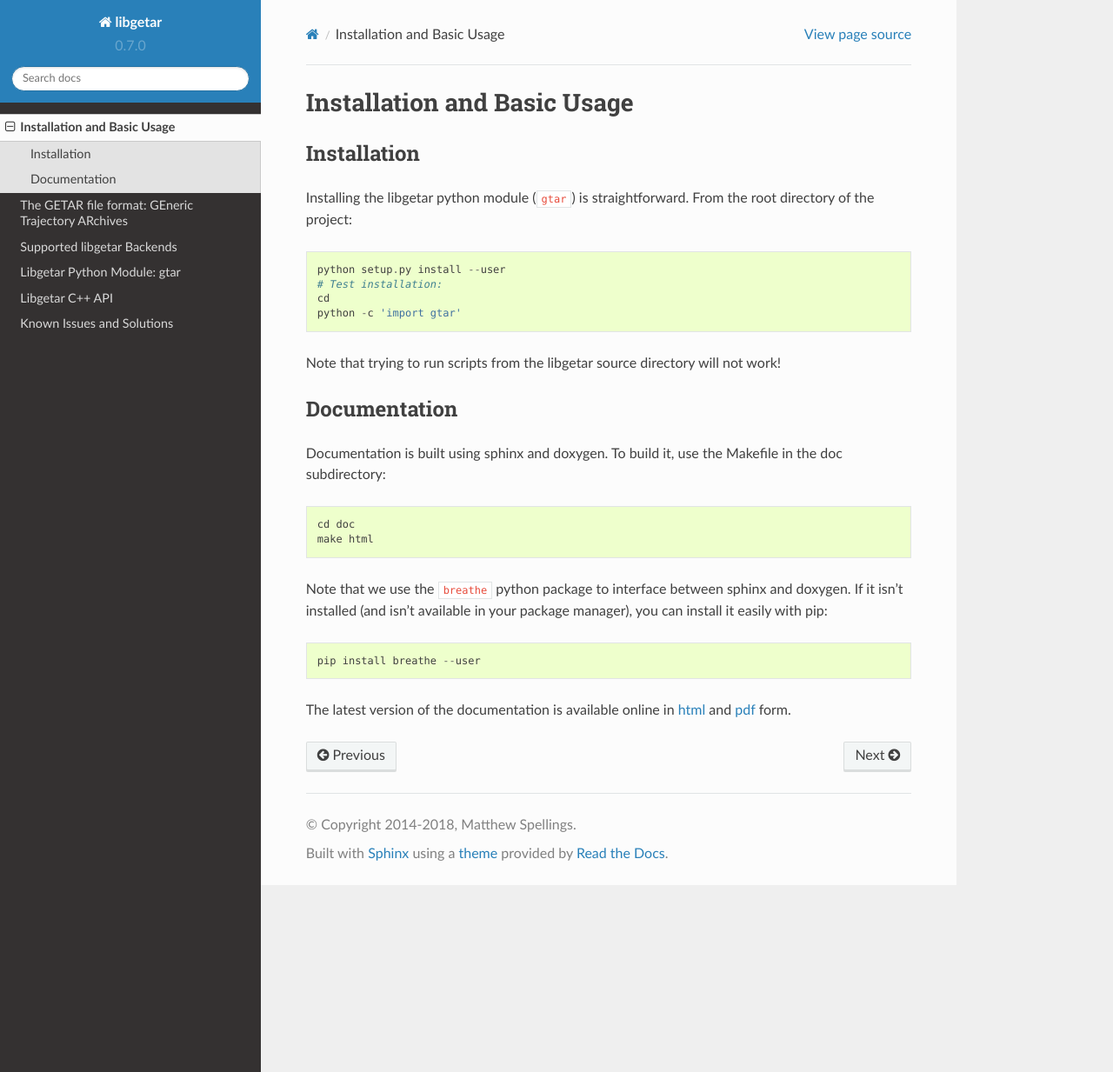
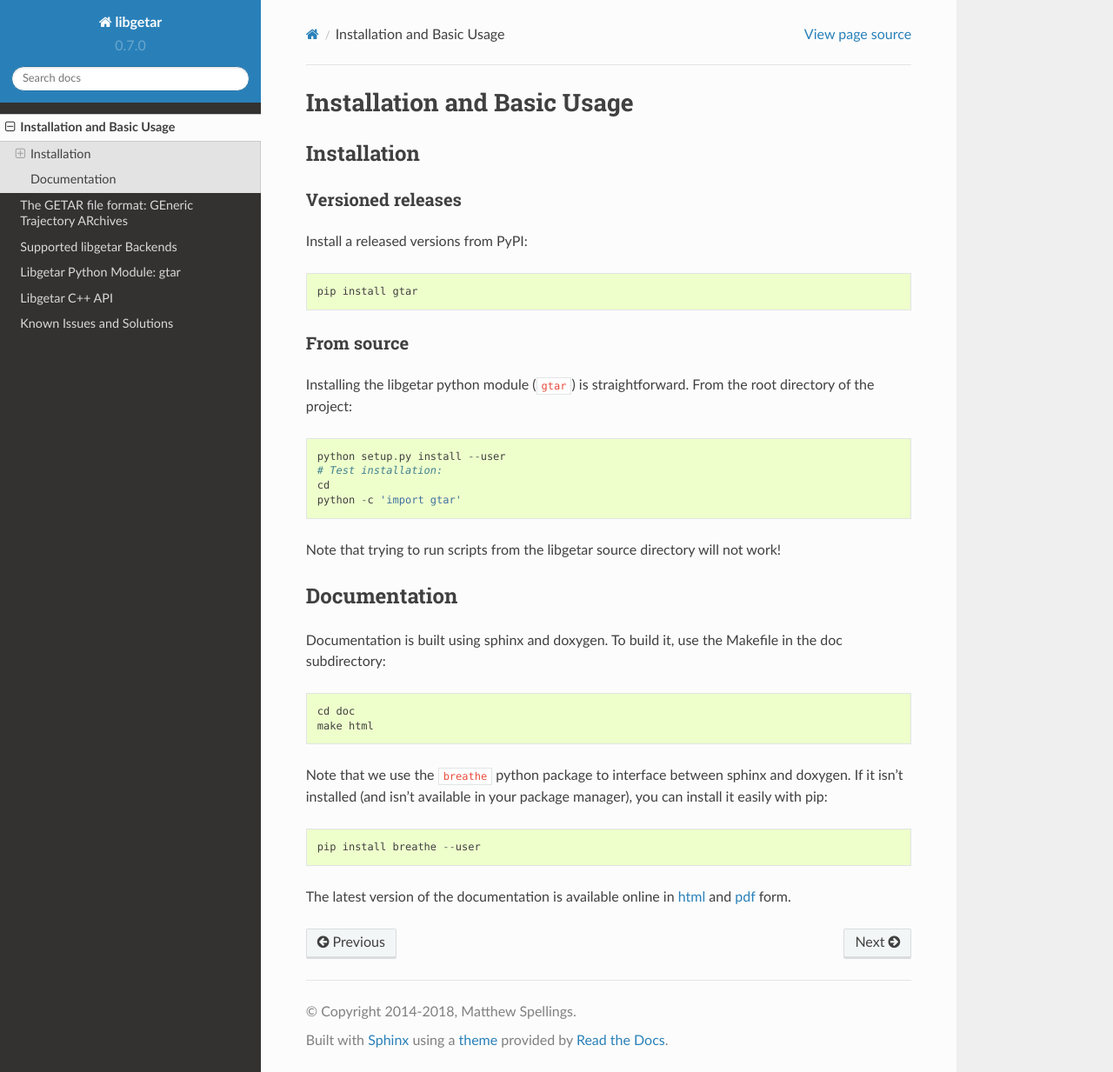
Before and after one commit to glotzerlab/libgetar, a Sphinx documentation site: the page built from doc/source/inst.rst, in a window 1280 px wide and 1233 px high. Shown: the whole window at 87% size. Built offline with Sphinx 7.4.7 and the Read the Docs theme 2.0.0, drawn with Linux system fonts in a browser that asks for light colours.

Commit message:
Added note about pypi installation to documentation

```diff
--- a/doc/source/inst.rst
+++ b/doc/source/inst.rst
@@ -4,6 +4,16 @@ Installation and Basic Usage
 
 Installation
 ============
+
+Versioned releases
+------------------
+
+Install a released versions from PyPI::
+
+  pip install gtar
+
+From source
+-----------
 
 Installing the libgetar python module (``gtar``) is straightforward.
 From the root directory of the project:
```
